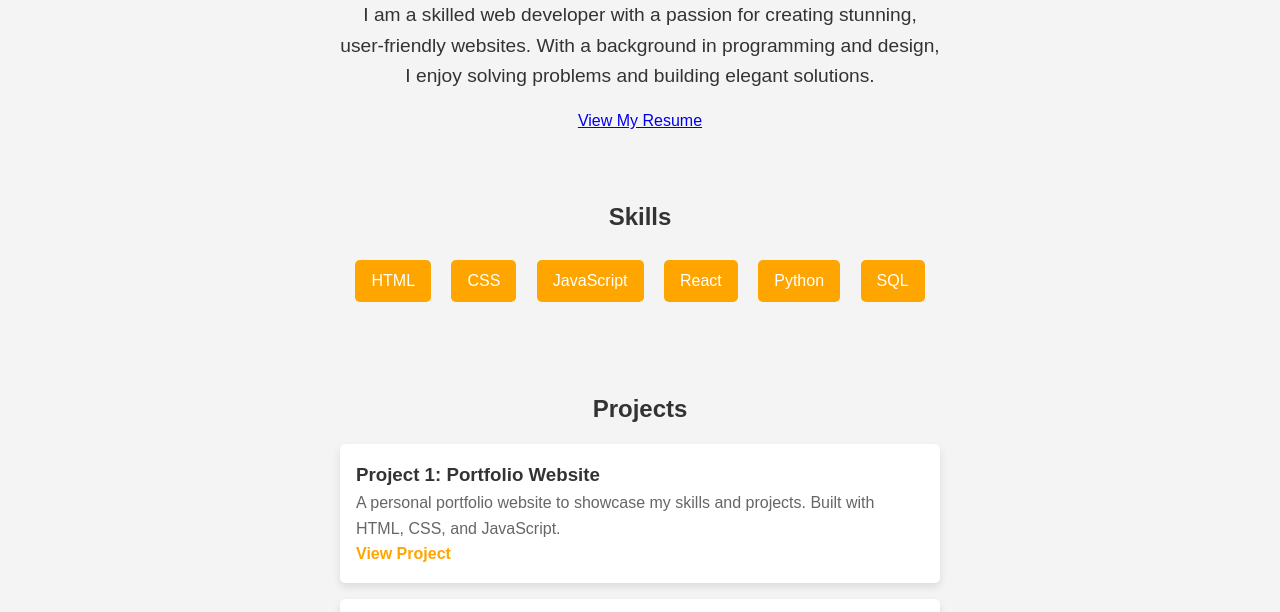
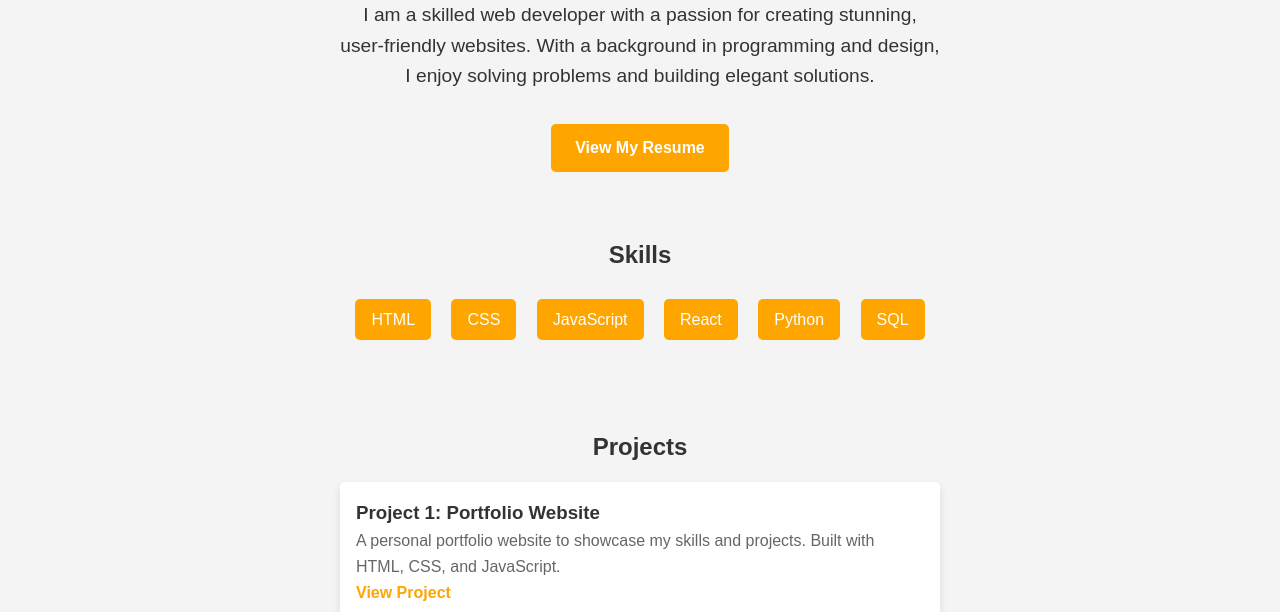
Before and after one commit to sivakotireddykamatham/Profile, a plain HTML site: page index.html in a window 1280 px wide. Shown: the part 144-756 px from the top of the page. Drawn offline with Linux system fonts and the light colour scheme; files that its build step writes are made by us from their sources.

Commit message:
Update style.css

```diff
--- a/style.css
+++ b/style.css
@@ -61,6 +61,22 @@ h1 span {
     margin: 1rem auto;
 }
 
+/* Resume button */
+.resume-button {
+    display: inline-block;
+    padding: 0.7rem 1.5rem;
+    background-color: #ffa500;
+    color: #fff;
+    text-decoration: none;
+    border-radius: 5px;
+    font-weight: bold;
+    margin-top: 1rem;
+}
+
+.resume-button:hover {
+    background-color: #ff8500;
+}
+
 /* Skills section */
 #skills ul {
     list-style-type: none;
```
